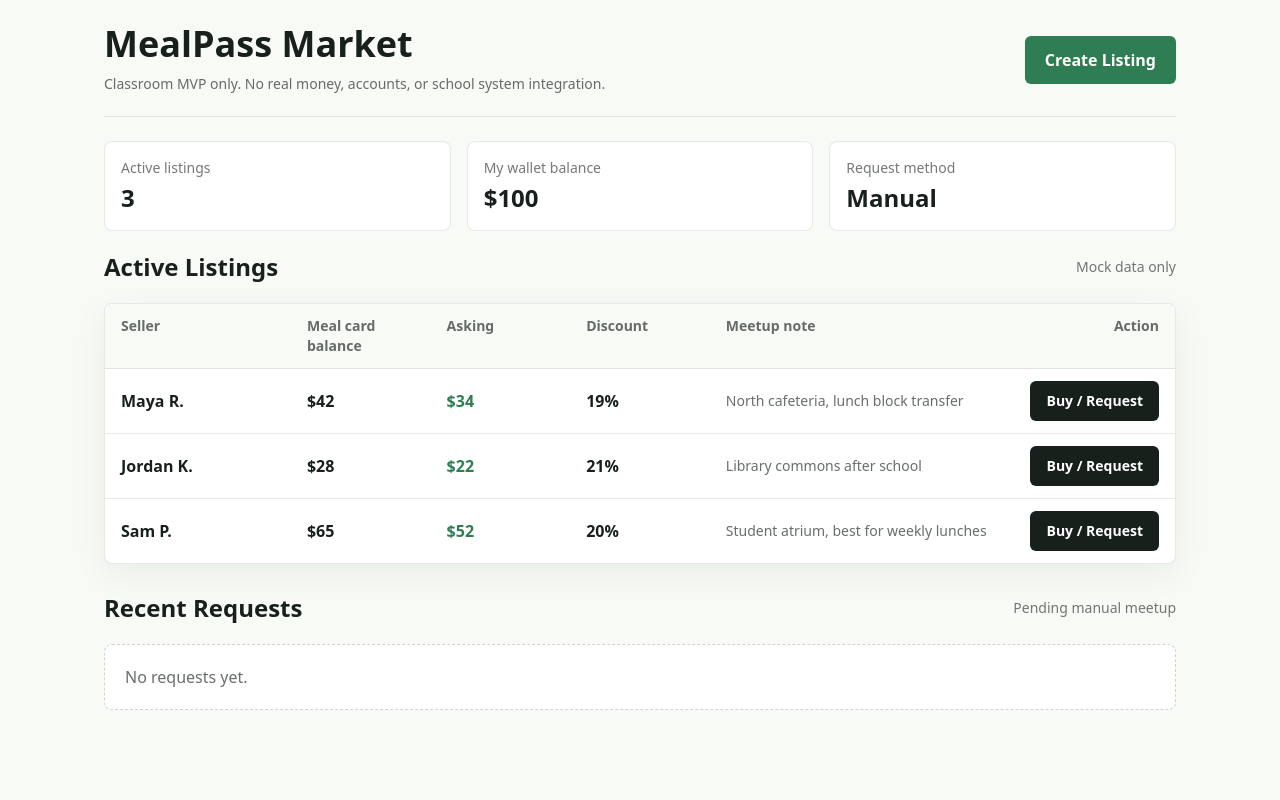
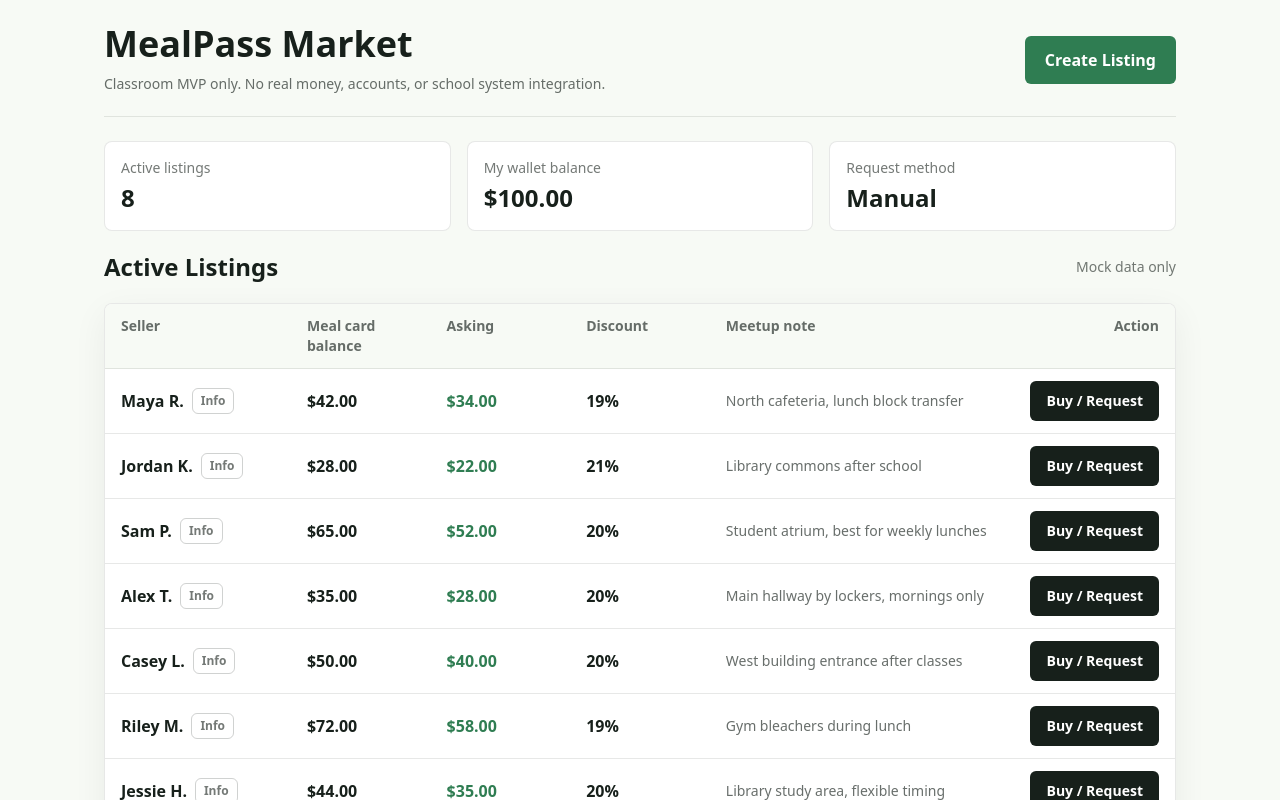
Before and after one commit to jack-li-codes/mealpass-market, a Next.js app: page / in a window 1280 px wide. Shown: the top 800 px of the page. Built offline with nearby package versions, Linux system fonts and the light colour scheme.

Commit message:
listings

```diff
--- a/app/page.tsx
+++ b/app/page.tsx
@@ -10,7 +10,12 @@ type Listing = {
   locationNote: string;
 };
 
-type View = "listings" | "create" | "detail";
+type SellerInfo = {
+  credibilityRating: number;
+  totalTransactions: number;
+};
+
+type View = "listings" | "create" | "detail" | "seller-info";
 
 const initialListings: Listing[] = [
   {
@@ -33,13 +38,60 @@ const initialListings: Listing[] = [
     balanceAmount: 65,
     askingPrice: 52,
     locationNote: "Student atrium, best for weekly lunches"
+  },
+  {
+    id: 4,
+    sellerName: "Alex T.",
+    balanceAmount: 35,
+    askingPrice: 28,
+    locationNote: "Main hallway by lockers, mornings only"
+  },
+  {
+    id: 5,
+    sellerName: "Casey L.",
+    balanceAmount: 50,
+    askingPrice: 40,
+    locationNote: "West building entrance after classes"
+  },
+  {
+    id: 6,
+    sellerName: "Riley M.",
+    balanceAmount: 72,
+    askingPrice: 58,
+    locationNote: "Gym bleachers during lunch"
+  },
+  {
+    id: 7,
+    sellerName: "Jessie H.",
+    balanceAmount: 44,
+    askingPrice: 35,
+    locationNote: "Library study area, flexible timing"
+  },
+  {
+    id: 8,
+    sellerName: "Morgan B.",
+    balanceAmount: 80,
+    askingPrice: 64,
+    locationNote: "Student center, after 3pm"
   }
 ];
+
+const initialSellerInformation: { [key: string]: SellerInfo } = {
+  "Maya R.": { credibilityRating: 4.8, totalTransactions: 12 },
+  "Jordan K.": { credibilityRating: 4.5, totalTransactions: 8 },
+  "Sam P.": { credibilityRating: 4.9, totalTransactions: 15 },
+  "Alex T.": { credibilityRating: 4.6, totalTransactions: 10 },
+  "Casey L.": { credibilityRating: 4.7, totalTransactions: 9 },
+  "Riley M.": { credibilityRating: 4.9, totalTransactions: 14 },
+  "Jessie H.": { credibilityRating: 4.4, totalTransactions: 7 },
+  "Morgan B.": { credibilityRating: 5.0, totalTransactions: 18 }
+};
 
 const money = new Intl.NumberFormat("en-CA", {
   style: "currency",
   currency: "CAD",
-  maximumFractionDigits: 0
+  minimumFractionDigits: 2,
+  maximumFractionDigits: 2
 });
 
 function getDiscount(balanceAmount: number, askingPrice: number) {
@@ -56,6 +108,10 @@ export default function Home() {
   const [walletBalance, setWalletBalance] = useState(100);
   const [view, setView] = useState<View>("listings");
   const [selectedListing, setSelectedListing] = useState<Listing | null>(null);
+  const [selectedSeller, setSelectedSeller] = useState<Listing | null>(null);
+  const [sellerInformation, setSellerInformation] = useState<{ [key: string]: SellerInfo }>(initialSellerInformation);
+  const [reviewScore, setReviewScore] = useState<number>(5);
+  const [reviewedRequestIds, setReviewedRequestIds] = useState<number[]>([]);
   const [successMessage, setSuccessMessage] = useState("");
   const [form, setForm] = useState({
     sellerName: "",
@@ -69,6 +125,46 @@ export default function Home() {
     setSelectedListing(listing);
     setView("detail");
   }
+
+  function openSellerInfo(listing: Listing) {
+    setSuccessMessage("");
+    setSelectedSeller(listing);
+    setView("seller-info");
+  }
+
+  function leaveReview(score: number) {
+    if (!selectedSeller) return;
+
+    const name = selectedSeller.sellerName;
+
+    setSellerInformation((prev) => {
+      const prevInfo = prev[name] ?? { credibilityRating: 0, totalTransactions: 0 };
+      const newTotal = prevInfo.totalTransactions + 1;
+      const newRating = (prevInfo.credibilityRating * prevInfo.totalTransactions + score) / newTotal;
+
+      return {
+        ...prev,
+        [name]: { credibilityRating: newRating, totalTransactions: newTotal }
+      };
+    });
+
+    const unreviewedId = getUnreviewedRequestIdForSeller(name);
+    if (unreviewedId) {
+      setReviewedRequestIds((prev) => [unreviewedId, ...prev]);
+    }
+
+    setSuccessMessage(`Submitted ${score}-star review for ${name}.`);
+  }
+
+  function getUnreviewedRequestIdForSeller(name: string): number | null {
+    const req = recentRequests.find((r) => r.sellerName === name && !reviewedRequestIds.includes(r.id));
+    return req ? req.id : null;
+  }
+
+  const hasUnreviewedTransaction =
+    selectedSeller != null
+      ? getUnreviewedRequestIdForSeller(selectedSeller.sellerName) !== null
+      : false;
 
   function confirmRequest() {
     if (!selectedListing) {
@@ -204,12 +300,20 @@ export default function Home() {
                       key={listing.id}
                       className="grid gap-3 border-b border-market-ink/10 px-4 py-4 last:border-b-0 md:grid-cols-[1.1fr_0.8fr_0.8fr_0.8fr_1.8fr_0.9fr] md:items-center md:gap-4 md:py-3"
                     >
+                      <div className="flex items-center gap-2">
                         <button
                           onClick={() => openListing(listing)}
                           className="text-left text-lg font-black transition hover:text-market-leaf md:text-base"
                         >
                           {listing.sellerName}
                         </button>
+                        <button
+                          onClick={() => openSellerInfo(listing)}
+                          className="rounded-md border border-market-ink/20 px-2 py-1 text-xs font-semibold text-market-ink/60 transition hover:border-market-ink/40 hover:bg-market-ink/5"
+                        >
+                          Info
+                        </button>
+                      </div>
 
                       <div className="grid grid-cols-3 gap-3 md:contents">
                         <div>
@@ -279,9 +383,15 @@ export default function Home() {
                     key={request.id}
                     className="grid gap-3 border-b border-market-ink/10 px-4 py-4 last:border-b-0 md:grid-cols-[1.1fr_0.8fr_0.8fr_1.9fr_1fr] md:items-center md:gap-4 md:py-3"
                   >
-                    <p className="text-lg font-black md:text-base">
-                      {request.sellerName}
-                    </p>
+                        <div className="flex items-center gap-2">
+                          <p className="text-lg font-black md:text-base">{request.sellerName}</p>
+                          <button
+                            onClick={() => openSellerInfo(request)}
+                            className="rounded-md border border-market-ink/20 px-2 py-1 text-xs font-semibold text-market-ink/60 transition hover:border-market-ink/40 hover:bg-market-ink/5"
+                          >
+                            Info
+                          </button>
+                        </div>
 
                     <div className="grid grid-cols-2 gap-3 md:contents">
                       <div>
@@ -372,6 +482,86 @@ export default function Home() {
                 className="inline-flex flex-1 items-center justify-center rounded-md border border-market-ink/15 bg-white px-5 py-3 font-bold text-market-ink transition hover:border-market-leaf/50 hover:text-market-leaf"
               >
                 Cancel / Back
+              </button>
+            </div>
+          </section>
+        ) : null}
+
+        {view === "seller-info" && selectedSeller ? (
+          <section className="mx-auto w-full max-w-2xl rounded-lg border border-market-ink/10 bg-white p-6 shadow-[0_10px_35px_rgba(23,32,27,0.08)]">
+            <p className="text-sm font-bold uppercase tracking-wide text-market-leaf">
+              Seller information
+            </p>
+            <h2 className="mt-3 text-2xl font-black">
+              {selectedSeller.sellerName}
+            </h2>
+
+            <div className="mt-6 space-y-4">
+              <div className="rounded-md bg-[#f7faf5] p-4">
+                <p className="text-sm text-market-ink/60">Seller credibility rating</p>
+                <p className="mt-2 text-2xl font-black">
+                  {sellerInformation[selectedSeller.sellerName]?.credibilityRating?.toFixed(1) || "—"} ⭐
+                </p>
+              </div>
+              <div className="rounded-md bg-[#f7faf5] p-4">
+                <p className="text-sm text-market-ink/60">Total transactions made</p>
+                <p className="mt-2 text-2xl font-black">
+                  {sellerInformation[selectedSeller.sellerName]?.totalTransactions || "—"}
+                </p>
+              </div>
+
+              {hasUnreviewedTransaction ? (
+                <form
+                  onSubmit={(e) => {
+                    e.preventDefault();
+                    leaveReview(reviewScore);
+                  }}
+                  className="mt-2"
+                >
+                  <label className="block">
+                    <span className="text-sm font-bold text-market-ink/70">
+                      Leave a review (1-5)
+                    </span>
+                    <div className="mt-2 flex items-center gap-3">
+                      <select
+                        value={reviewScore}
+                        onChange={(e) => setReviewScore(Number(e.target.value))}
+                        className="rounded-md border border-market-ink/15 bg-white px-3 py-2 outline-none transition focus:border-market-leaf"
+                      >
+                        <option value={5}>5 - Excellent</option>
+                        <option value={4}>4 - Good</option>
+                        <option value={3}>3 - Okay</option>
+                        <option value={2}>2 - Poor</option>
+                        <option value={1}>1 - Bad</option>
+                      </select>
+
+                      <button
+                        type="submit"
+                        className="inline-flex items-center justify-center rounded-md bg-market-leaf px-4 py-2 font-bold text-white transition hover:bg-[#286b47]"
+                      >
+                        Submit Review
+                      </button>
+                    </div>
+                  </label>
+                </form>
+              ) : (
+                <div className="rounded-md border border-market-ink/10 bg-[#fff8f5] p-4 text-market-ink/75">
+                  <p className="font-semibold">
+                    You can only leave a review after completing a transaction with this seller, and only once per request. Leave another review after making a new request.
+                  </p>
+                </div>
+              )}
+            </div>
+
+            <div className="mt-6 flex flex-col gap-3 sm:flex-row">
+              <button
+                onClick={() => {
+                  setSelectedSeller(null);
+                  setView("listings");
+                }}
+                className="inline-flex flex-1 items-center justify-center rounded-md border border-market-ink/15 bg-white px-5 py-3 font-bold text-market-ink transition hover:border-market-leaf/50 hover:text-market-leaf"
+              >
+                Back to Listings
               </button>
             </div>
           </section>
```
Lines whose indentation alone changed are shown as unchanged.
